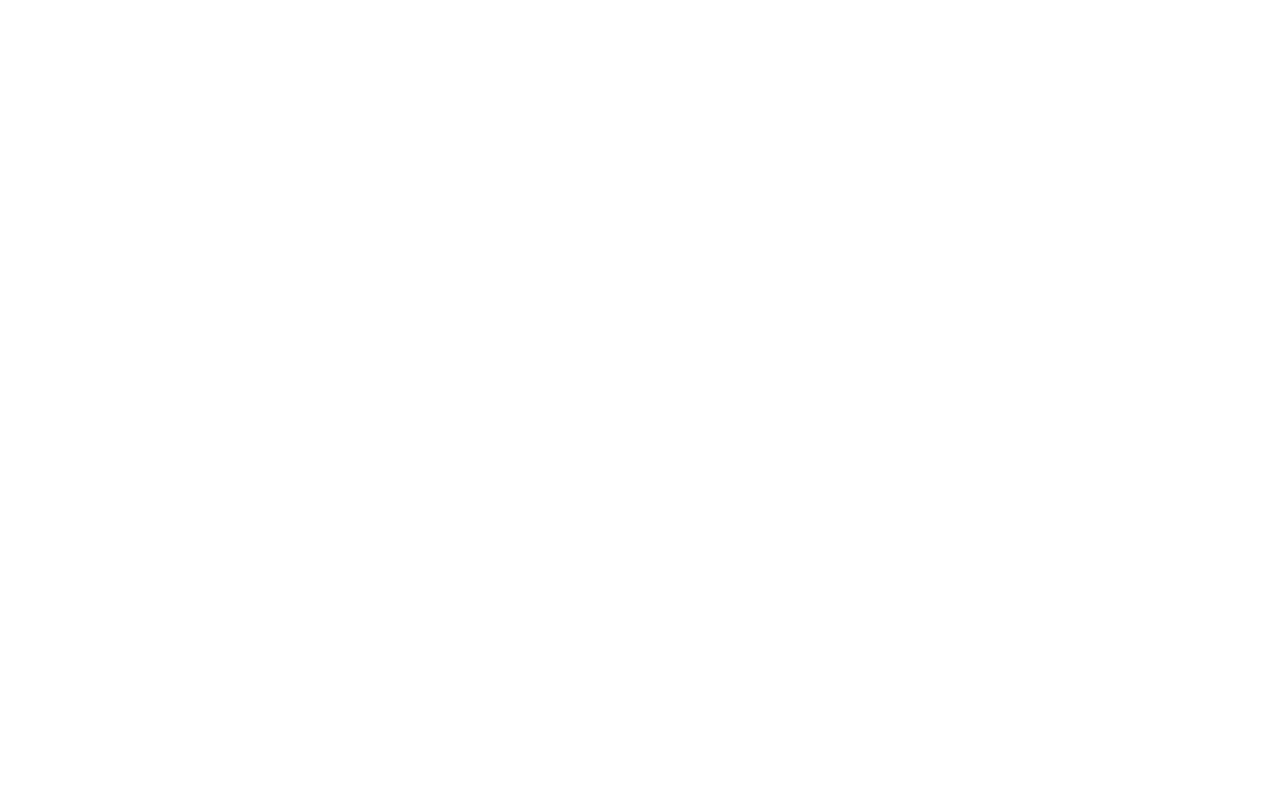
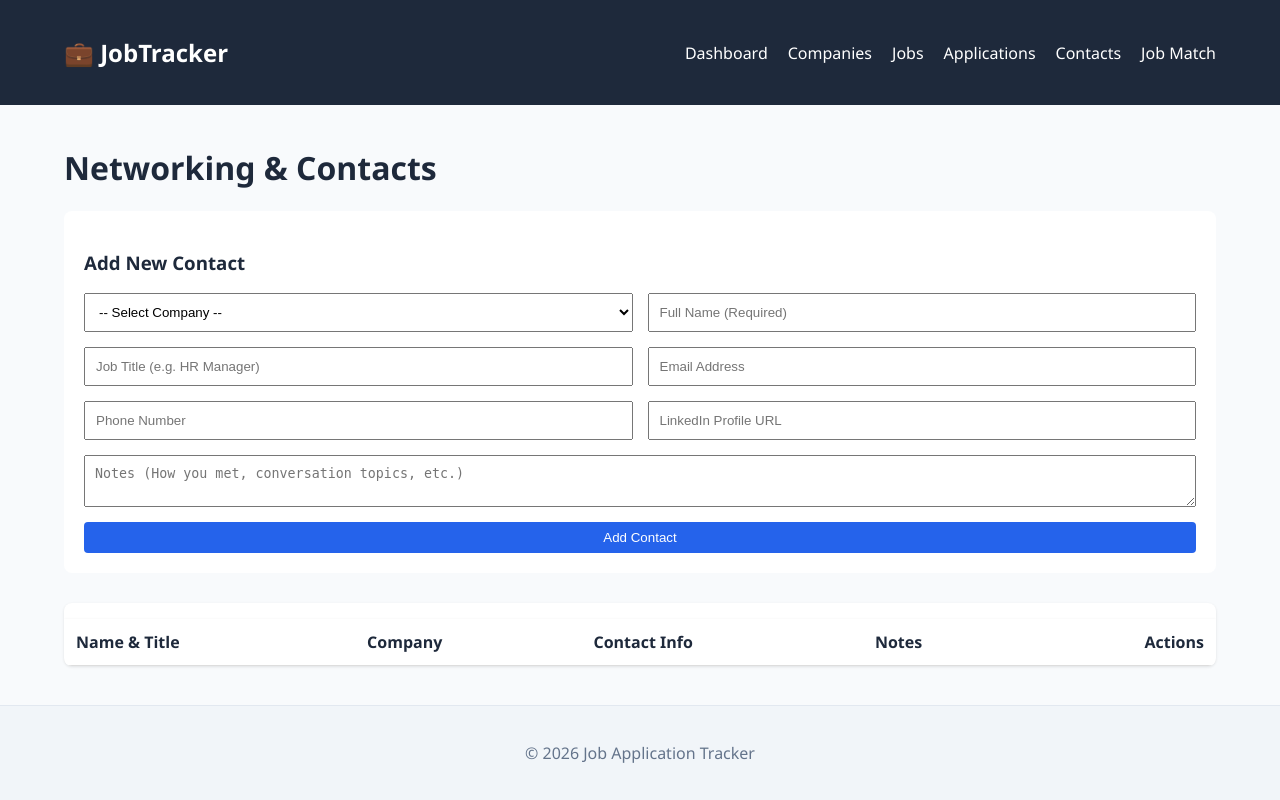
Before and after one commit to luixt/job-application-tracker, a Flask app: page /contacts in a window 1280 px wide. Before the commit the page is empty. Run offline with Flask 3, Linux system fonts and the light colour scheme; data that the repository does not hold is empty.

Commit message:
implemented the contacts html, with the necessary CRUD operations in database.py and the connection in  app.py

```diff
--- a/app.py
+++ b/app.py
@@ -5,7 +5,8 @@ from database import (
     create_company, get_company_by_id, update_company, delete_company,
     get_all_jobs, create_job, delete_job, get_job_by_id, update_job,
     get_all_applications, get_application_by_id, create_application,
-    update_application, delete_application
+    update_application, delete_application, get_all_contacts, get_contact_by_id,
+    create_contact, update_contact, delete_contact
 )
 
 app = Flask(__name__)
@@ -178,10 +179,46 @@ def delete_application_route(id):
 
 
 # --- CONTACTS ---
-@app.route('/contacts')
+@app.route('/contacts', methods=['GET', 'POST'])
 def contacts():
-    return render_template('contacts.html')
+    edit_id = request.args.get('edit')
+    contact_to_edit = None
+    if edit_id:
+        contact_to_edit = get_contact_by_id(edit_id)
 
+    if request.method == 'POST':
+        contact_data = {
+            'company_id': request.form.get('company_id'),
+            'name': request.form.get('contact_name'),
+            'title': request.form.get('title'),
+            'email': request.form.get('email'),
+            'phone': request.form.get('phone'),
+            'linkedin': request.form.get('linkedin_url'),
+            'notes': request.form.get('notes')
+        }
+
+        contact_id = request.form.get('contact_id')
+        if contact_id:
+            update_contact(contact_id, contact_data)
+            flash(f"Contact '{contact_data['name']}' updated!", "success")
+        else:
+            create_contact(contact_data)
+            flash(f"Contact '{contact_data['name']}' added!", "success")
+        return redirect(url_for('contacts'))
+
+    return render_template('contacts.html',
+                           contacts=get_all_contacts(),
+                           companies=get_all_companies(),
+                           edit_mode=contact_to_edit)
+
+@app.route('/contacts/delete/<int:id>')
+def delete_contact_route(id):
+    delete_contact(id)
+    flash("Contact removed.", "danger")
+    return redirect(url_for('contacts'))
+
+
+# -- MATCHING JOB ---
 @app.route('/match')
 def job_match():
     return render_template('job_match.html')
--- a/database.py
+++ b/database.py
@@ -189,3 +189,35 @@ def delete_application(app_id):
     return execute_query("DELETE FROM applications WHERE application_id = %s", (app_id,))
 
 # CONTACTS DATA LOGIC
+def get_all_contacts():
+    """Fetches all contacts joined with their company names."""
+    query = """
+        SELECT c.*, comp.company_name
+        FROM contacts c
+        JOIN companies comp ON c.company_id = comp.company_id
+        ORDER BY c.contact_name ASC
+    """
+    return execute_query(query, fetch=True)
+
+def get_contact_by_id(contact_id):
+    return execute_query("SELECT * FROM contacts WHERE contact_id = %s", (contact_id,), fetch=True)[0]
+
+def create_contact(data):
+    query = """
+        INSERT INTO contacts (company_id, contact_name, title, email, phone, linkedin_url, notes)
+        VALUES (%s, %s, %s, %s, %s, %s, %s)
+    """
+    params = (data['company_id'], data['name'], data['title'], data['email'], data['phone'], data['linkedin'], data['notes'])
+    return execute_query(query, params)
+
+def update_contact(contact_id, data):
+    query = """
+        UPDATE contacts
+        SET company_id=%s, contact_name=%s, title=%s, email=%s, phone=%s, linkedin_url=%s, notes=%s
+        WHERE contact_id=%s
+    """
+    params = (data['company_id'], data['name'], data['title'], data['email'], data['phone'], data['linkedin'], data['notes'], contact_id)
+    return execute_query(query, params)
+
+def delete_contact(contact_id):
+    return execute_query("DELETE FROM contacts WHERE contact_id = %s", (contact_id,))
--- a/templates/contacts.html
+++ b/templates/contacts.html
@@ -0,0 +1,94 @@
+{% extends "base.html" %}
+{% block title %}Networking Contacts{% endblock %}
+
+{% block content %}
+<h1>Networking & Contacts</h1>
+
+<div class="card {% if edit_mode %}edit-highlight{% endif %}" style="background: white; padding: 20px; border-radius: 8px; margin-bottom: 30px;">
+    <h3>{% if edit_mode %}Edit Contact: {{ edit_mode.contact_name }}{% else %}Add New Contact{% endif %}</h3>
+    <form method="POST" style="display: grid; grid-template-columns: 1fr 1fr; gap: 15px;">
+        <input type="hidden" name="contact_id" value="{{ edit_mode.contact_id if edit_mode else '' }}">
+
+        <select name="company_id" required style="padding: 10px;">
+            <option value="">-- Select Company --</option>
+            {% for company in companies %}
+                <option value="{{ company.company_id }}" {% if edit_mode and edit_mode.company_id == company.company_id %}selected{% endif %}>
+                    {{ company.company_name }}
+                </option>
+            {% endfor %}
+        </select>
+
+        <input type="text" name="contact_name" placeholder="Full Name (Required)" required style="padding: 10px;"
+               value="{{ edit_mode.contact_name if edit_mode else '' }}">
+
+        <input type="text" name="title" placeholder="Job Title (e.g. HR Manager)" style="padding: 10px;"
+               value="{{ edit_mode.title if edit_mode else '' }}">
+
+        <input type="email" name="email" placeholder="Email Address" style="padding: 10px;"
+               value="{{ edit_mode.email if edit_mode else '' }}">
+
+        <input type="text" name="phone" placeholder="Phone Number" style="padding: 10px;"
+               value="{{ edit_mode.phone if edit_mode else '' }}">
+
+        <input type="url" name="linkedin_url" placeholder="LinkedIn Profile URL" style="padding: 10px;"
+               value="{{ edit_mode.linkedin_url if edit_mode else '' }}">
+
+        <textarea name="notes" placeholder="Notes (How you met, conversation topics, etc.)" style="grid-column: span 2; padding: 10px;">{{ edit_mode.notes if edit_mode else '' }}</textarea>
+
+        <div style="grid-column: span 2; display: flex; gap: 10px;">
+            <button type="submit" class="btn btn-primary" style="flex: 1;">
+                {% if edit_mode %}Update Contact{% else %}Add Contact{% endif %}
+            </button>
+            {% if edit_mode %}
+                <a href="{{ url_for('contacts') }}" class="btn btn-cancel" style="flex: 1;">Cancel Edit</a>
+            {% endif %}
+        </div>
+    </form>
+</div>
+
+<div class="table-container">
+    <table>
+        <thead>
+            <tr>
+                <th>Name & Title</th>
+                <th>Company</th>
+                <th>Contact Info</th>
+                <th>Notes</th>
+                <th style="text-align: right;">Actions</th>
+            </tr>
+        </thead>
+        <tbody>
+            {% for contact in contacts %}
+            <tr>
+                <td>
+                    {% if contact.linkedin_url %}
+                        <a href="{{ contact.linkedin_url }}" target="_blank" class="job-link">
+                            <strong>{{ contact.contact_name }}</strong> <small>↗</small>
+                        </a>
+                    {% else %}
+                        <strong>{{ contact.contact_name }}</strong>
+                    {% endif %}
+                    <span class="text-secondary">{{ contact.title or 'No Title' }}</span>
+                </td>
+                <td>{{ contact.company_name }}</td>
+                <td>
+                    {% if contact.email %}
+                        <a href="mailto:{{ contact.email }}" class="text-secondary" style="display: block; margin-bottom: 4px;">📧 {{ contact.email }}</a>
+                    {% endif %}
+                    {% if contact.phone %}
+                        <span class="text-secondary" style="display: block;">📞 {{ contact.phone }}</span>
+                    {% endif %}
+                </td>
+                <td style="max-width: 200px;">
+                    <small class="text-secondary">{{ contact.notes or '—' }}</small>
+                </td>
+                <td style="text-align: right;">
+                    <a href="{{ url_for('contacts', edit=contact.contact_id) }}" class="btn btn-edit">Edit</a>
+                    <a href="{{ url_for('delete_contact_route', id=contact.contact_id) }}" class="btn btn-danger" style="padding: 5px 10px;" onclick="return confirm('Delete contact?')">Delete</a>
+                </td>
+            </tr>
+            {% endfor %}
+        </tbody>
+    </table>
+</div>
+{% endblock %}
```
Also changed, not shown: templates/dashboard.html (+9 -3 lines).
